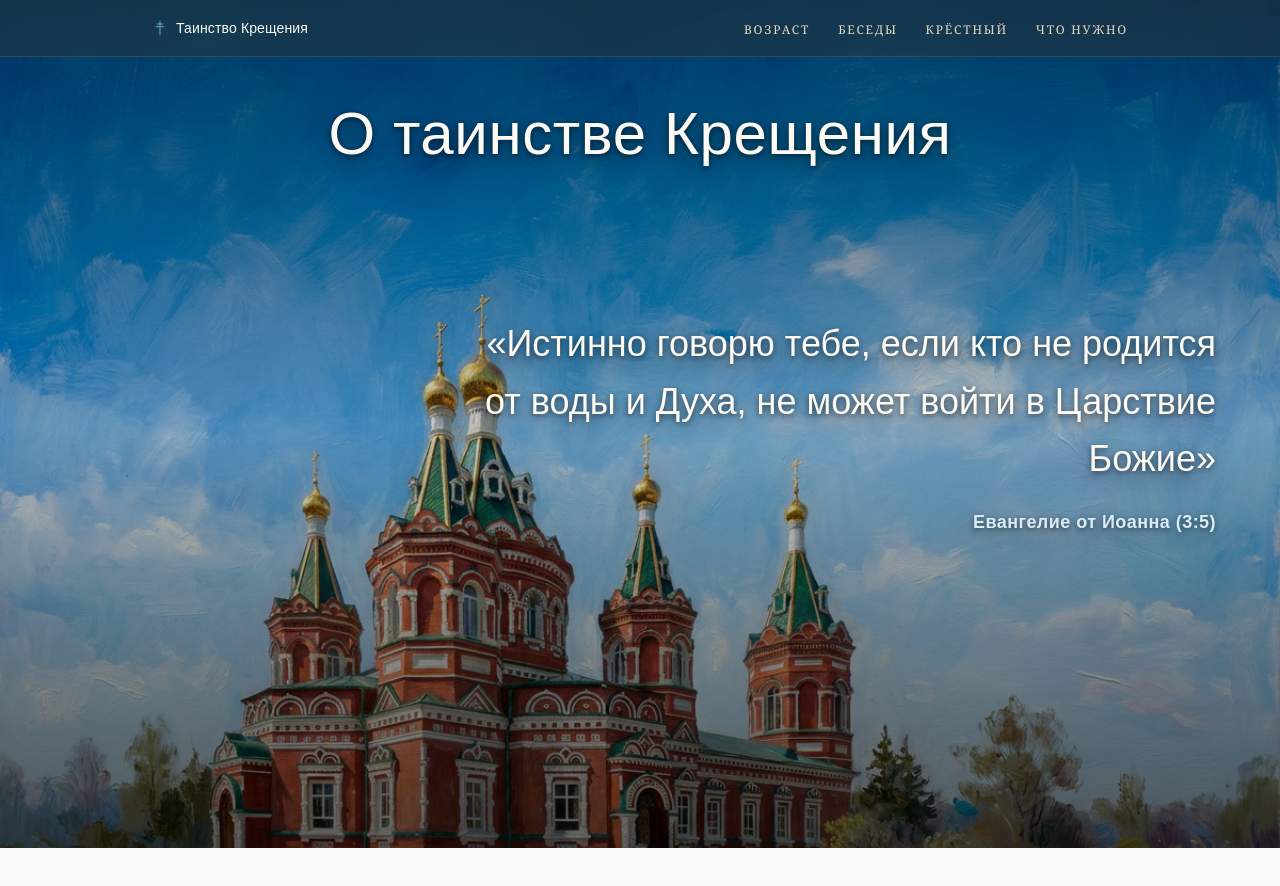
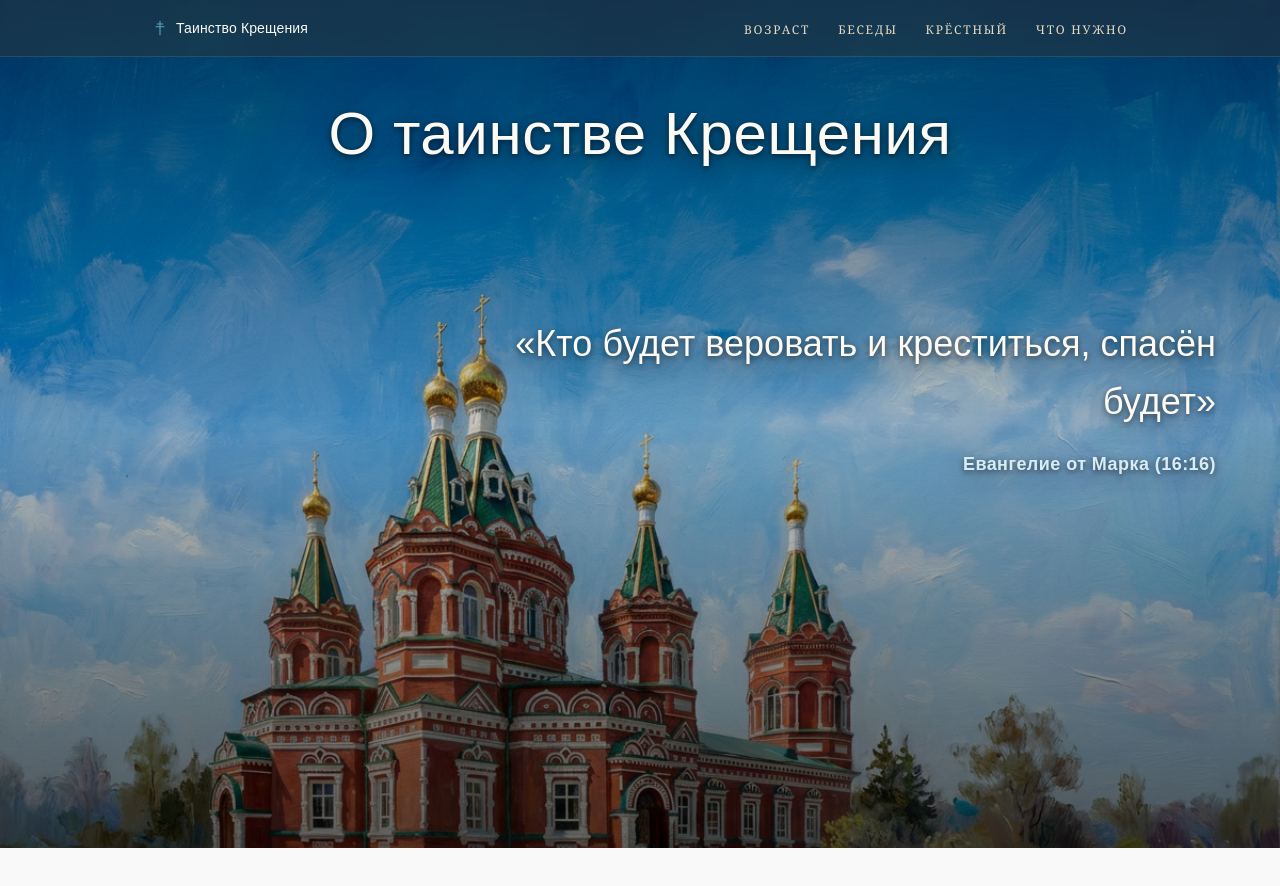
Before and after one commit to mzimovets/landing-kaz-sobor, a Next.js app: page / in a window 1280 px wide. Shown: the top 886 px of the page. Built offline with nearby package versions, Linux system fonts and the light colour scheme; a web font is replaced by a local one.

Commit message:
Replace hero quote with Mark 16:16

```diff
--- a/src/app/page.tsx
+++ b/src/app/page.tsx
@@ -94,11 +94,10 @@ export default function Home() {
         </h1>
         <blockquote className="quote-block hero-text-shadow mt-24 ml-auto max-w-3xl text-right text-2xl sm:text-3xl md:mt-36 md:text-4xl">
           <p>
-            «Истинно говорю тебе, если кто не родится от воды и Духа, не может
-            войти в Царствие Божие»
+            «Кто будет веровать и креститься, спасён будет»
           </p>
           <footer className="mt-5 text-lg font-semibold tracking-wide text-[#d8ecf5]">
-            Евангелие от Иоанна (3:5)
+            Евангелие от Марка (16:16)
           </footer>
         </blockquote>
       </HeroParallax>
```
